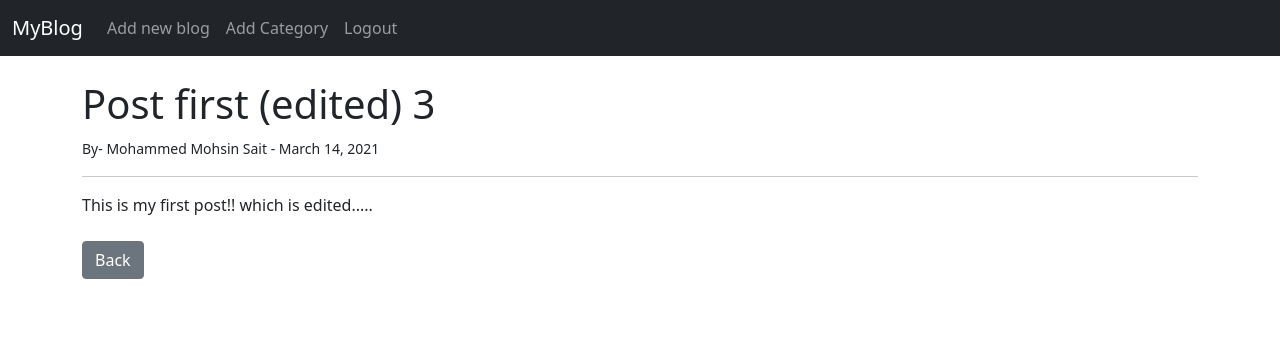
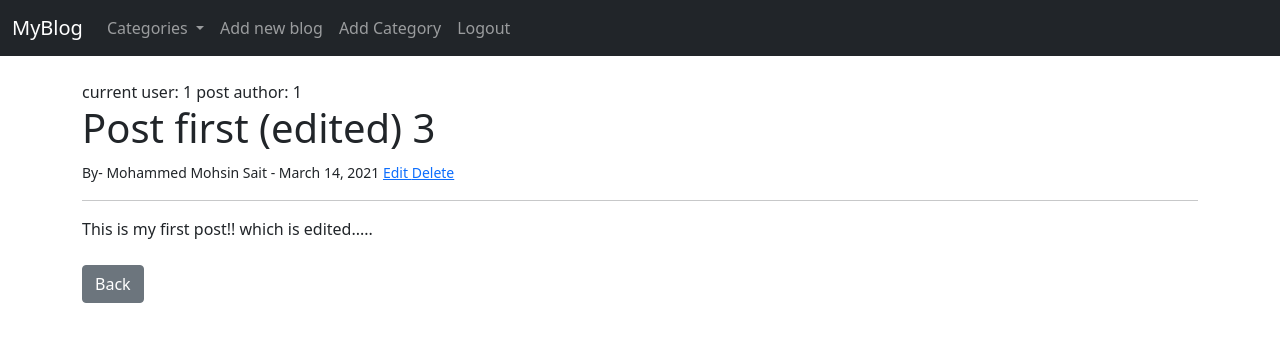
Before and after one commit to omgitsfaraaz/blog, a Django app: page /article/1 in a window 1280 px wide. Shown: the top 342 px of the page. Run offline with Django 3.2, Linux system fonts and the light colour scheme; a user stored in the database is signed in; data comes from the database, SQL or seed files in the repository; both versions use the stored data as it was after the commit.

Commit message:
determined the correct user to edit posts

```diff
--- a/blog/theblog/templates/article_detail.html
+++ b/blog/theblog/templates/article_detail.html
@@ -5,9 +5,25 @@
 {% endblock title %}
 
 {% block content %}
+current user: {{ user.id }}
+post author: {{ post.author.id }}
 
 <h1>{{ post.title }}</h1>
-<small>By- {{ post.author.first_name }} {{ post.author.last_name }} - {{ post.post_date }}</small><br>
+<small>
+    By- {{ post.author.first_name }}
+    {{ post.author.last_name }} -
+    {{ post.post_date }}
+    {% if user.is_authenticated %}
+        {% if user.id == post.author.id %}
+            <a href="{% url 'update_post' post.pk %}">
+                Edit
+            </a>
+            <a href="{% url 'delete_post' post.pk %}">
+                Delete
+            </a>
+        {% endif %}
+    {% endif %}
+</small><br>
 <hr>
 {{ post.body }}
 <br><br>
--- a/blog/theblog/templates/base.html
+++ b/blog/theblog/templates/base.html
@@ -23,6 +23,18 @@
           </button>
           <div class="collapse navbar-collapse" id="navbarSupportedContent">
             <ul class="navbar-nav me-auto mb-2 mb-lg-0">
+              {% if cat_menu %}
+                <li class="nav-item dropdown">
+                  <a class="nav-link dropdown-toggle" href="#" id="navbarDropdown" role="button" data-bs-toggle="dropdown" aria-expanded="false">
+                    Categories
+                  </a>
+                  <ul class="dropdown-menu" aria-labelledby="navbarDropdown">
+                    {% for item in cat_menu %}
+                      <li><a class="dropdown-item" href="{% url 'category' item|slugify %}">{{ item }}</a></li>
+                    {% endfor %}
+                  </ul>
+                </li>
+              {% endif %}
               {% if user.is_authenticated %}
                 <li class="nav-item">
                   <a class="nav-link" href="{% url 'add_post' %}">Add new blog</a>
--- a/blog/theblog/templates/categories.html
+++ b/blog/theblog/templates/categories.html
@@ -26,6 +26,6 @@
         {% endfor %}
     </ul>
 {% else %}
-    <h2>This category doesn't exist Nigga!</h2>
+    <h2>There are no blogs about this Nigga!</h2>
 {% endif %}
 {% endblock content %}
--- a/blog/theblog/templates/delete_post.html
+++ b/blog/theblog/templates/delete_post.html
@@ -7,6 +7,7 @@
 {% block content %}
 
 {% if user.is_authenticated%}
+    {% if user.id == post.author.id %}
         <h1>Delete Post...</h1><br>
         <h3>Delete: {{ post.title }}</h3>
         <form method="POST">
@@ -15,6 +16,9 @@
             <button class="btn btn-secondary">Delete!</button>
         </form>
     {% else %}
+        <h1>You're not allowed nigga!</h1>
+    {% endif %}
+{% else %}
     You're not allowed nigga!
 {% endif %}
 
--- a/blog/theblog/templates/home.html
+++ b/blog/theblog/templates/home.html
@@ -8,11 +8,12 @@
             <a href="{% url 'article-detail' post.pk %}">
                 {{ post.title }}
             </a>
-            - <a href="{% url 'category' post.category %}">{{ post.category }}</a>
+            - <a href="{% url 'category' post.category|slugify %}">{{ post.category }}</a>
             - {{ post.author.first_name }}
             {{ post.author.last_name }}
             <small>
                 {% if user.is_authenticated %}
+                    {% if user.id == post.author.id %}
                         <a href="{% url 'update_post' post.pk %}">
                             Edit
                         </a>
@@ -20,10 +21,12 @@
                             Delete
                         </a>
                     {% endif %}
+                {% endif %}
             </small><br>
             {{ post.body|slice:":200" }}
         </li>
     {% endfor %}
 </ul>
 
+
 {% endblock content %}
--- a/blog/theblog/templates/update_post.html
+++ b/blog/theblog/templates/update_post.html
@@ -7,6 +7,7 @@
 {% block content %}
 
 {% if user.is_authenticated%}
+    {% if user.id == post.author.id %}
         <h1>Update Post...</h1><br>
         <form method="POST">
             {% csrf_token %}
@@ -14,7 +15,10 @@
             <button class="btn btn-secondary">Update</button>
         </form>
     {% else %}
-    You're not allowed nigga!
+        <h1>You're not allowed nigga!</h1>
+    {% endif %}
+{% else %}
+    <h1>You're not allowed nigga!</h1>
 {% endif %}
 
 
--- a/blog/theblog/views.py
+++ b/blog/theblog/views.py
@@ -13,18 +13,36 @@ class HomeView(ListView):
     ordering = ['-post_date']
     #ordering = ['-id']
 
+    def get_context_data(self, *args, **kwargs):
+        cat_menu = Category.objects.all()
+        context = super(HomeView, self).get_context_data(*args, **kwargs)
+        context["cat_menu"] = cat_menu
+        return context
+
 class Article(DetailView):
     model = Post
     template_name = 'article_detail.html'
+
+    def get_context_data(self, *args, **kwargs):
+        cat_menu = Category.objects.all()
+        context = super(Article, self).get_context_data(*args, **kwargs)
+        context["cat_menu"] = cat_menu
+        return context
 
 class AddBlog(CreateView):
     model = Post
     form_class = PostForm
     template_name = 'add_post.html'
 
+    def get_context_data(self, *args, **kwargs):
+        cat_menu = Category.objects.all()
+        context = super(AddBlog, self).get_context_data(*args, **kwargs)
+        context["cat_menu"] = cat_menu
+        return context
+
 def CategoryView(request, cats):
-    category_posts = Post.objects.filter(category=cats)
-    return render(request, 'categories.html', {'cats': cats.title(), 'category_posts': category_posts})
+    category_posts = Post.objects.filter(category=cats.replace('-', ' '))
+    return render(request, 'categories.html', {'cats': cats.title().replace('-', ' '), 'category_posts': category_posts})
 
 class AddCategory(CreateView):
     model = Category
```
Also changed, not shown: blog/db.sqlite3. Lines whose indentation alone changed are shown as unchanged.
